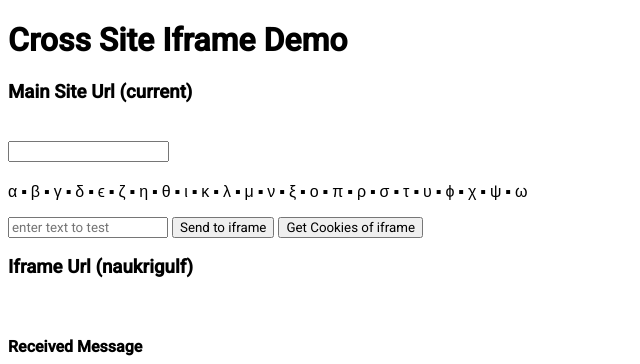
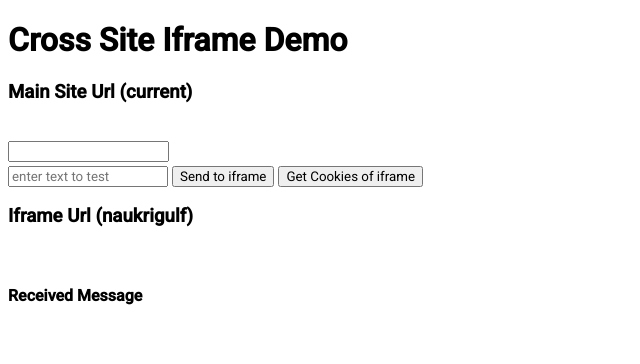
Before and after one commit to himanshukhosla123/native-share-demo, a website: page index.html in a window 1280 px wide. Shown: the top 364 px of the page, without its empty margins (0-640 px from the left). Drawn offline with nearby package versions, Linux system fonts and the light colour scheme; no server answers.

Commit message:
Update index.html

```diff
--- a/index.html
+++ b/index.html
@@ -20,7 +20,6 @@
 	   <br />
 	  <textarea rows="1" style="resize:none; white-space: pre-wrap; max-height: 60px !important" id="txt"></textarea>
         <br />
-	      <p>α ▪  β ▪  γ ▪  δ ▪  ϵ ▪  ζ ▪  η ▪  θ ▪  ι ▪  κ ▪  λ ▪  μ ▪  ν ▪  ξ ▪  ο ▪  π ▪  ρ ▪  σ ▪  τ ▪  υ ▪  ϕ ▪  χ ▪  ψ ▪  ω</p>
         <input
           type="text"
           name="demo"
```
